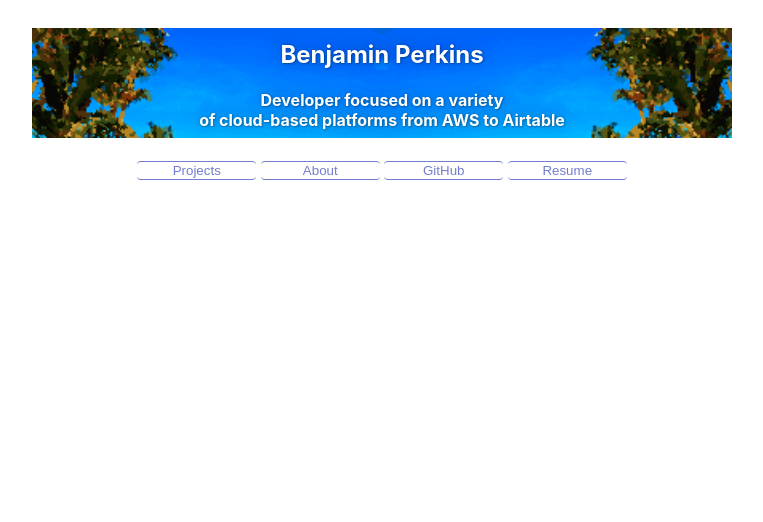
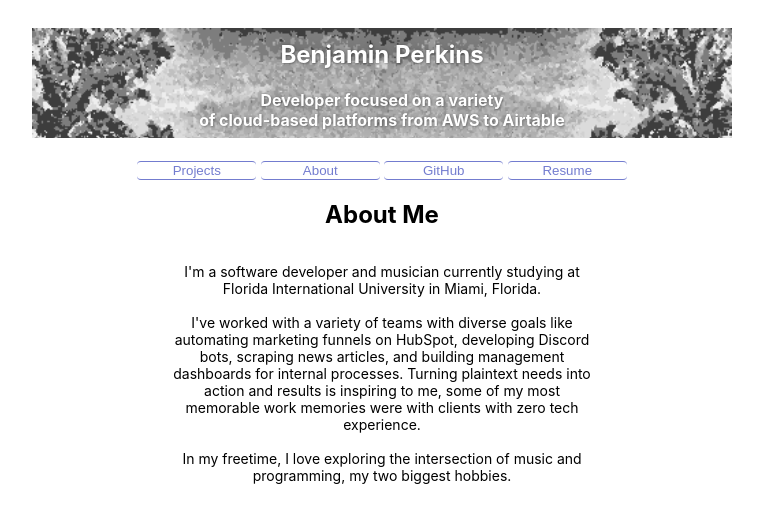
Before and after one commit to BAPCon/BAPcon.github.io, a plain HTML site: page about.html in a window 1280 px wide. Shown: the whole page, without its empty margins (258-1021 px from the left). Drawn offline with Linux system fonts and the light colour scheme.

Commit message:
add about information

```diff
--- a/about.html
+++ b/about.html
@@ -10,7 +10,7 @@ p {
 	font-weight: 400;
 }
 .bannerdiv {
-	background-image: url('banner_pixel1.png');
+	background-image: url('banner_pixel2.png');
 	background-size: cover;
 	color:white;
 	max-height: 200px;
@@ -50,8 +50,8 @@ p {
 	color: white;
 	background-color: #09a34f;
 	border-color: #09a34f;
-	width:35%;
-	margin: 0%;
+	width:25%;
+	margin: 3%;
 }
 .project_div_upper{
   	box-shadow: 1px 0px 3px #BABABA;
@@ -63,6 +63,12 @@ p {
 	padding: 0%;
 	margin: 1.3% .65% 1.3% .65%;
 	border-radius: 4px;
+}
+.about_me_div{
+	margin:auto;
+	width:40%;
+	display:flex;
+	justify-content: center;
 }
 .project_div_lower {
 	margin: 0%;
@@ -148,6 +154,14 @@ button {
 				<button class="project_button" onclick="window.location.href='./resume'">Resume</button>
 			</center>
 		</div>
+		<div class="about_me_div">
+			<h2>About Me</h2>
+		</div>
+		<center>
+		<div style="width:34%;">
+			<p>I'm a software developer and musician currently studying at Florida International University in Miami, Florida. <br><br>I've worked with a variety of teams with diverse goals like automating marketing funnels on HubSpot, developing Discord bots, scraping news articles, and building management dashboards for internal processes. Turning plaintext needs into action and results is inspiring to me, some of my most memorable work memories were with clients with zero tech experience.<br><br>In my freetime, I love exploring the intersection of music and programming, my two biggest hobbies. </p>
+		</div>
+	</center>
 		<br>
 
 	</body>
```
Also changed, not shown: index.html (+3 -2 lines), banner_pixel2.png (added).
